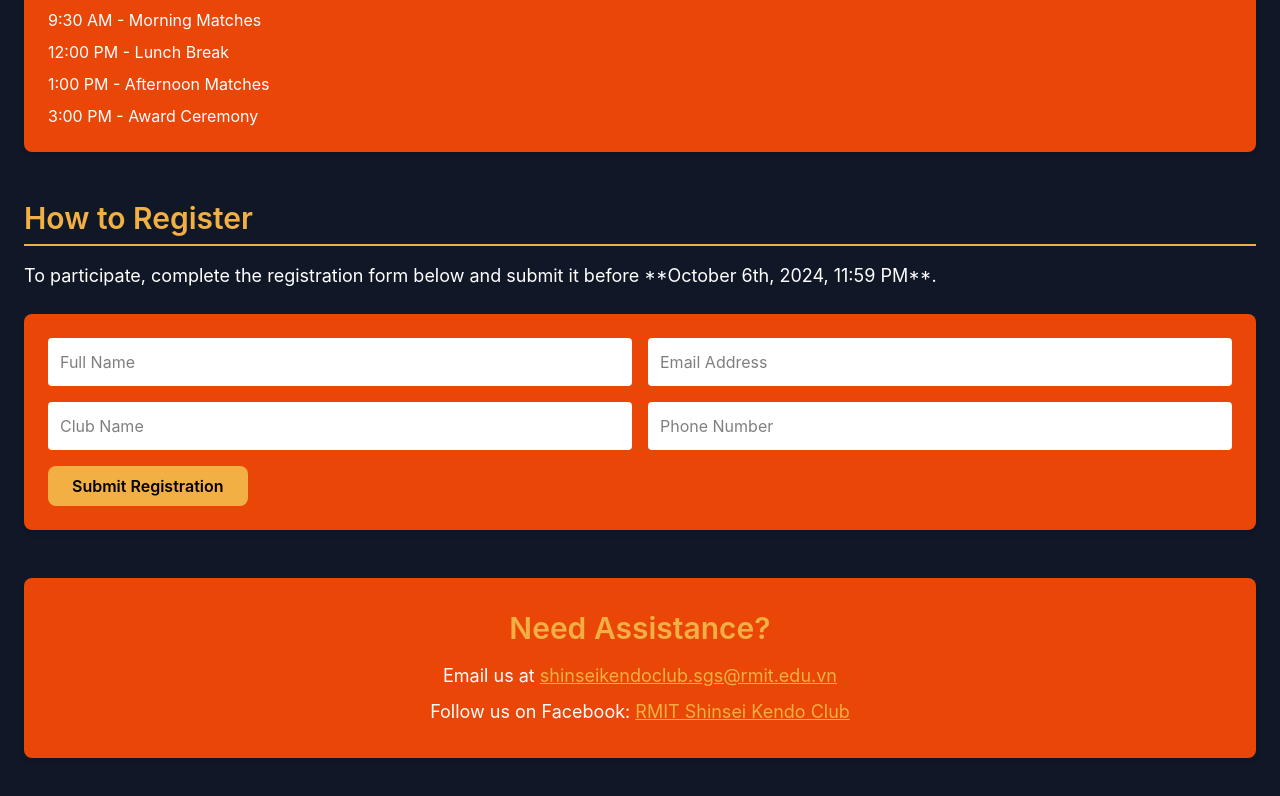
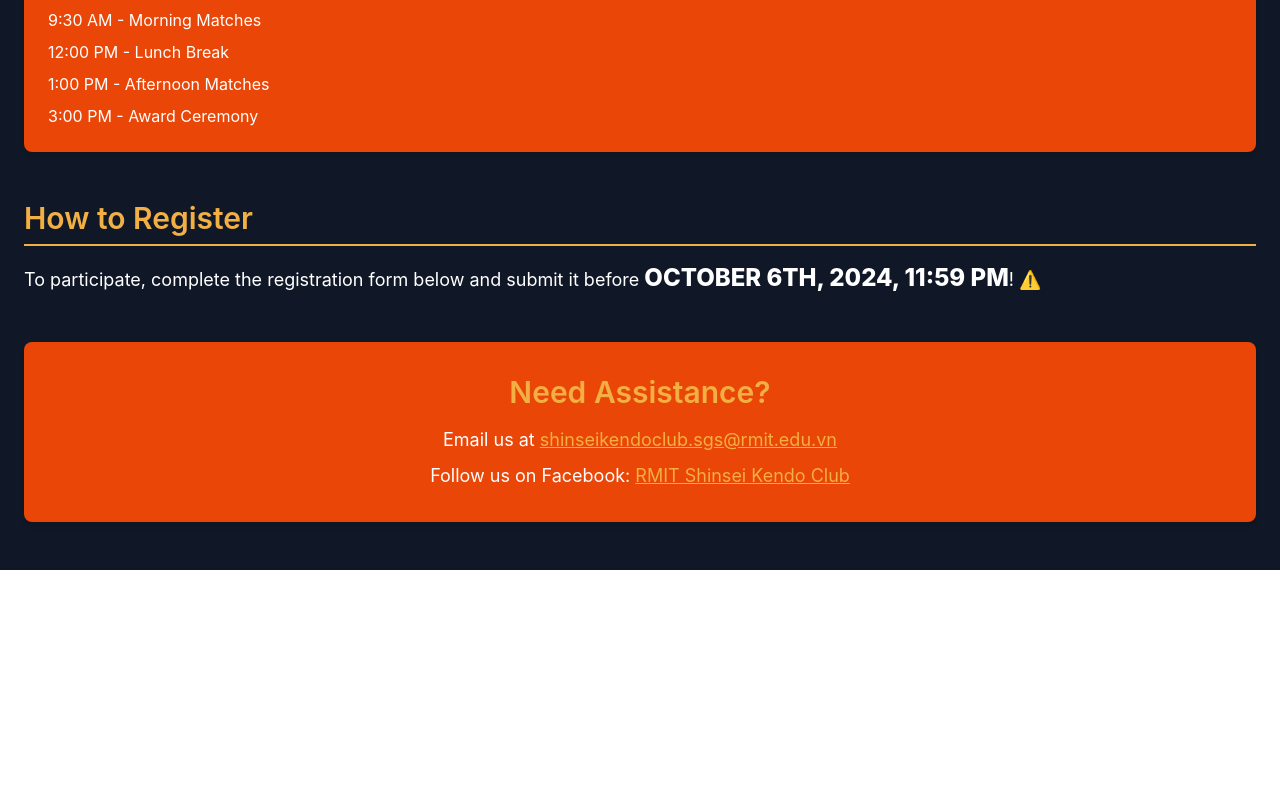
Before and after one commit to dat-nix/Landing-page, a React (Vite) app: page /rikt in a window 1280 px wide. Shown: the part 1643-2439 px from the top of the page. After the commit the page ends 2213 px from the top, so only its background shows below. Built offline with nearby package versions, Linux system fonts and the light colour scheme.

Commit message:
Update the desire a little bit

```diff
--- a/src/pages/RiktPage.jsx
+++ b/src/pages/RiktPage.jsx
@@ -69,39 +69,13 @@ const RiktPage = () => {
                     </h2>
                     <p className="mt-4 text-lg">
                         To participate, complete the registration form below and
-                        submit it before **October 6th, 2024, 11:59 PM**.
+                        submit it before{" "}
+                        <span className="text-white text-2xl font-extrabold">
+                            OCTOBER 6TH, 2024, 11:59 PM
+                        </span>
+                        ! ⚠️
                     </p>
-                    <form className="mt-6 bg-[#EA4607] p-6 rounded-lg shadow-md">
-                        <div className="grid grid-cols-1 md:grid-cols-2 gap-4">
-                            <input
-                                type="text"
-                                placeholder="Full Name"
-                                className="p-3 rounded bg-white text-black w-full"
-                                required
-                            />
-                            <input
-                                type="email"
-                                placeholder="Email Address"
-                                className="p-3 rounded bg-white text-black w-full"
-                                required
-                            />
-                            <input
-                                type="text"
-                                placeholder="Club Name"
-                                className="p-3 rounded bg-white text-black w-full"
-                                required
-                            />
-                            <input
-                                type="text"
-                                placeholder="Phone Number"
-                                className="p-3 rounded bg-white text-black w-full"
-                                required
-                            />
-                        </div>
-                        <button className="mt-4 bg-[#F2AF43] text-black px-6 py-2 rounded-lg font-semibold hover:bg-[#EA4607] transition">
-                            Submit Registration
-                        </button>
-                    </form>
+                    {/* TODO: Including the form download package here */}
                 </section>
 
                 {/* Contact Information */}
```
